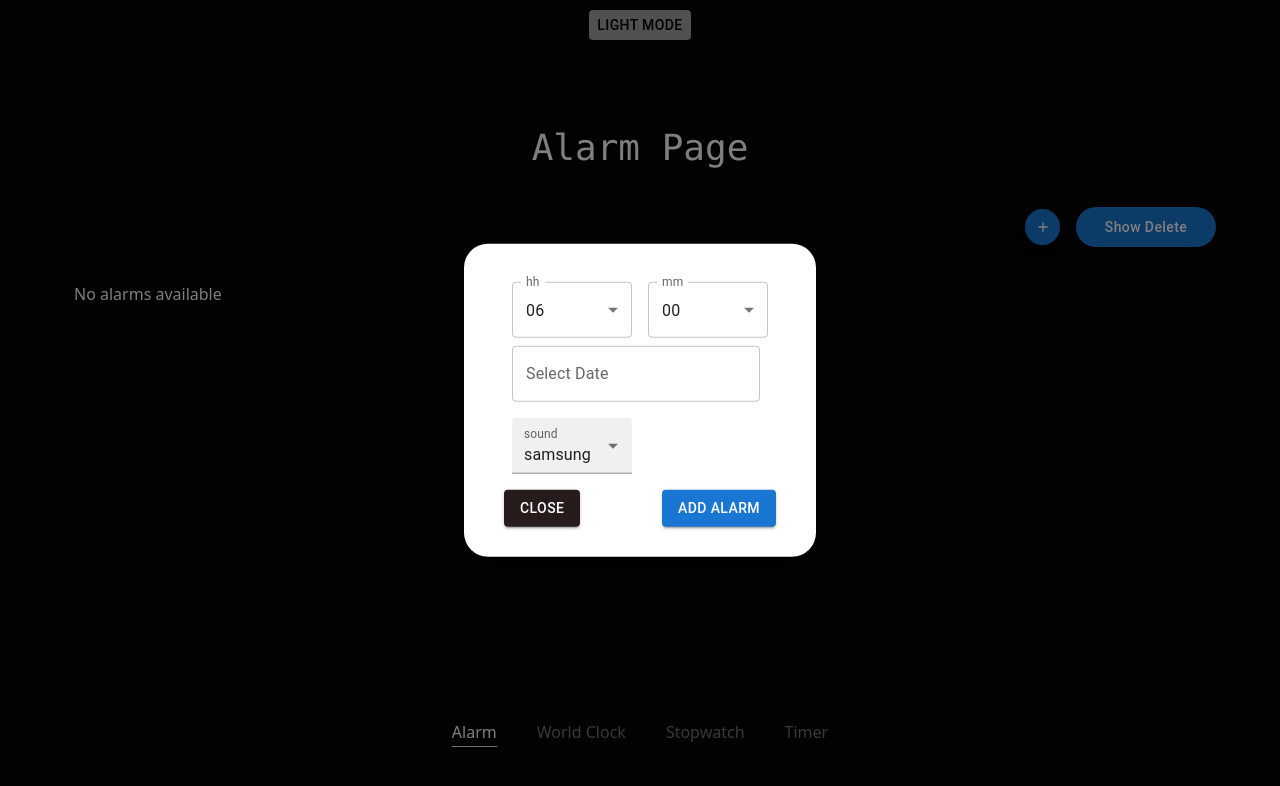
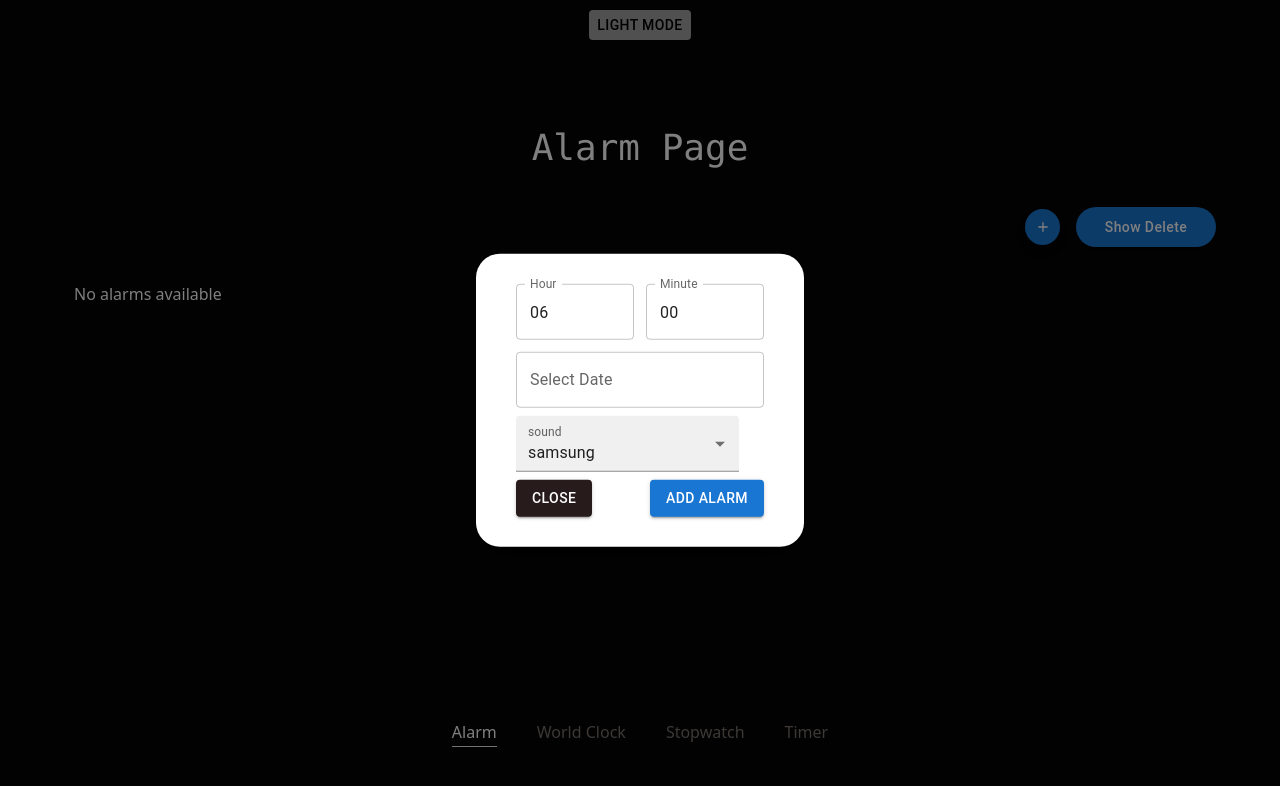
Before and after one commit to NezerAbdullayev/timer-app, a React (Vite) app: page /alarms in a window 1280 px wide. Both pictures are taken after a click on the button "add". Shown: the top 786 px of the page. Built offline with nearby package versions, Linux system fonts and the light colour scheme.

Commit message:
refactor(AlarmPoppup):  Updated the structure of time input fields in the alarm

```diff
--- /dev/null
+++ b/src/components/NumberInput.jsx
@@ -0,0 +1,40 @@
+import TextField from "@mui/material/TextField";
+
+const NumberInput = ({ label, min, max, name,onChange,value }) => {
+
+
+
+  return (
+    <TextField
+      label={label}
+      name={name}
+      variant="outlined"
+      value={value}
+      onChange={onChange}
+      type="number"
+      inputProps={{
+        inputMode: "numeric",
+        pattern: "[0-9]*",
+        min: min,
+        max: max,
+      }}
+      onKeyDown={(e) => {
+        if (
+          e.key === "e" ||
+          e.key === "+" ||
+          e.key === "-" ||
+          e.key === "." ||
+          e.key === "E" ||
+          e.key === "_" ||
+          e.key === "π" ||
+          e.key.toLowerCase() === "s"
+        ) {
+          e.preventDefault();
+        }
+      }}
+      sx={{ width: "100%", maxWidth: "120px" }}
+    />
+  );
+};
+
+export default NumberInput;
--- a/src/pages/alarmsPage/components/AddAlarmPopup.jsx
+++ b/src/pages/alarmsPage/components/AddAlarmPopup.jsx
@@ -22,26 +22,40 @@ import {
     realTimeAndHistory,
 } from '../../../utils/formatTime';
 import { parseDate } from '../../../utils/parseDate';
+import NumberInput from '../../../components/NumberInput';
 
 function AddAlarmPopup({ onToggleAlarmPopup }) {
+    // context
     const { dispatch } = useAlarms();
 
-    const [hh, setHh] = useState('06');
-    const [mm, setMm] = useState('00');
+    // hours
+    const [hour, setHour] = useState({
+        hh: '06',
+        mm: '00',
+    });
+
+    console.log(hour);
+
+    // history
     const [selectedDate, setSelectedDate] = useState(null);
     const [sound, setSound] = useState('samsung_prelude.mp3');
+
+    //
+    const handleChangeHour = (e) => {
+        let { name, value, min, max } = e.target;
+
+        if (value.startsWith('0') && value.length > 1) {
+            value = value.replace(/^0+/, '');
+        }
+
+        if (value === '' || (value >= Number(min) && value <= Number(max))) {
+            setHour((hour) => ({ ...hour, [name]: value.toString().padStart(2, '0') }));
+        }
+    };
 
     function handleChangeSound(event) {
         setSound(event.target.value);
     }
-
-    const handleHourChange = (event) => {
-        setHh(event.target.value);
-    };
-
-    const handleMinuteChange = (event) => {
-        setMm(event.target.value);
-    };
 
     // add new alarms button
     function addAlarm({ hour, history, sound }) {
@@ -74,42 +88,31 @@ function AddAlarmPopup({ onToggleAlarmPopup }) {
     return (
         <>
             {/* hours  hh,mm start */}
-            <FlexRow className="items-center justify-between">
-                <TextField
-                    select
-                    label="hh"
-                    value={hh}
-                    onChange={handleHourChange}
-                    variant="outlined"
-                    sx={{ m: 1, minWidth: 120 }}
-                >
-                    {Array.from({ length: 24 }).map((_, index) => (
-                        <MenuItem key={index} value={index < 10 ? `0${index}` : `${index}`}>
-                            {index < 10 ? `0${index}` : `${index}`}
-                        </MenuItem>
-                    ))}
-                </TextField>
-
-                <TextField
-                    select
-                    label="mm"
-                    value={mm}
-                    onChange={handleMinuteChange}
-                    variant="outlined"
-                    sx={{ m: 1, minWidth: 120 }}
-                >
-                    {Array.from({ length: 60 }).map((_, index) => (
-                        <MenuItem key={index} value={index < 10 ? `0${index}` : `${index}`}>
-                            {index < 10 ? `0${index}` : `${index}`}
-                        </MenuItem>
-                    ))}
-                </TextField>
+            <FlexRow className="mb-3 items-center justify-between gap-3">
+                {/* hour */}
+                <NumberInput
+                    label={'Hour'}
+                    min={0}
+                    max={23}
+                    onChange={handleChangeHour}
+                    value={hour.hh}
+                    name="hh"
+                />
+                {/* minute */}
+                <NumberInput
+                    label={'Minute'}
+                    min={0}
+                    max={59}
+                    onChange={handleChangeHour}
+                    value={hour.mm}
+                    name="mm"
+                />
             </FlexRow>
             {/* hours end */}
 
-            {/* date start */}
-            <Row className="ml-2">
-                <LocalizationProvider dateAdapter={AdapterDayjs}>
+            {/* history start */}
+            <Row className="w-full">
+                <LocalizationProvider dateAdapter={AdapterDayjs} sx={{ minWidth: '100%' }}>
                     <DatePicker
                         label="Select Date"
                         value={selectedDate}
@@ -118,11 +121,11 @@ function AddAlarmPopup({ onToggleAlarmPopup }) {
                     />
                 </LocalizationProvider>
             </Row>
-            {/* date end */}
+            {/* history end */}
 
             {/* sound start */}
             <Row className="my-2">
-                <FormControl variant="filled" sx={{ m: 1, minWidth: 120 }}>
+                <FormControl variant="filled" sx={{ m: 0, minWidth: '90%' }}>
                     <InputLabel id="demo-simple-select-filled-label">sound</InputLabel>
                     <Select
                         labelId="demo-simple-select-filled-label"
@@ -154,7 +157,7 @@ function AddAlarmPopup({ onToggleAlarmPopup }) {
 
                 {/* add alarm */}
                 <Button
-                    onClick={() => addAlarm({ hour: { hh, mm }, history: selectedDate, sound })}
+                    onClick={() => addAlarm({ hour, history: selectedDate, sound })}
                     variant="contained"
                     className="mt-4"
                 >
--- a/src/pages/timerPage/TimerPage.jsx
+++ b/src/pages/timerPage/TimerPage.jsx
@@ -18,7 +18,6 @@ function TimerPage() {
             </FlexRow>
 
             <TimerHistory />
-
         </GridColoms>
     );
 }
```
